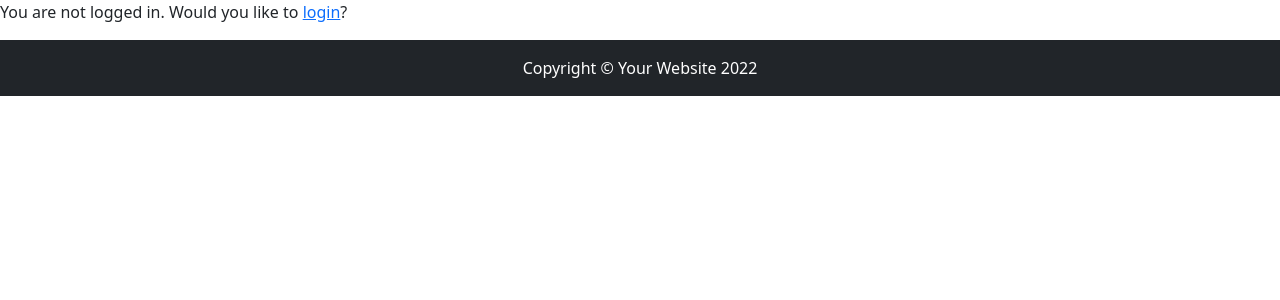
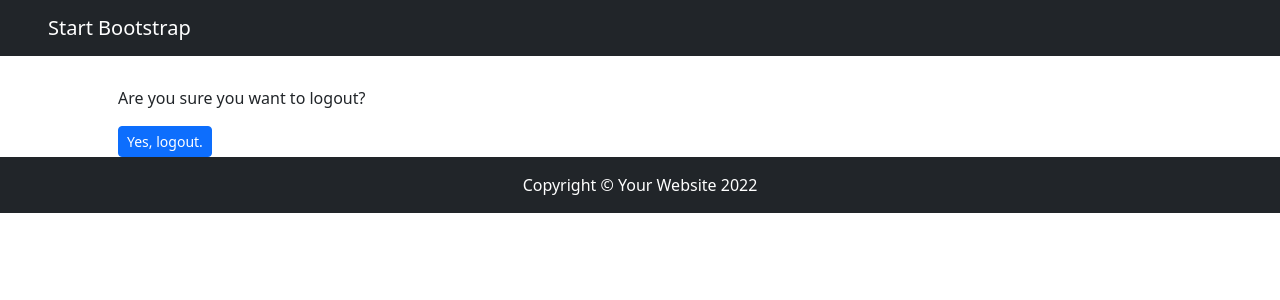
Before and after one commit to Stephen-Nw/nwaukwaPHR, a Django app: page /members/user_logout in a window 1280 px wide. Shown: the top 300 px of the page. Run offline with Django 4.2, Linux system fonts and the light colour scheme; some libraries are stand-ins or nearby versions.

```diff
--- a/templates/members/logout.html
+++ b/templates/members/logout.html
@@ -1,21 +1,63 @@
 {% extends 'base/base.html' %}
+
+
+{% block title %}
+    <title>Logout</title>
+{% endblock title %}
 
 
 {% block content %}
 
-{% if request.user.is_authenticated %}
-<div style='margin-top:30px;'>
+{% include 'navbar.html' %}
+
+<div class="container px-4 px-lg-5">
+
+{% comment %} {% if request.user.is_authenticated %} {% endcomment %}
+{% comment %} <div style='margin-top:30px;'>
     <form action="" method="POST">
     {% csrf_token %}
     <p>Are you sure you want to logout?</p>
     <button type='submit'>Yes, logout.</button>
 
     </form>
-</div>
-{% else %}
-<p>You are not logged in. Would you like to <a href="/login/">login</a>?</p>
-{% endif %}
+</div> {% endcomment %}
 
 
 
+<div style='margin-top:30px;'>
+    <form action="" method="POST">
+    {% csrf_token %}
+    <p>Are you sure you want to logout?</p>
+    {% comment %} <button type='submit'>Yes, logout.</button> {% endcomment %}
+    <button type='submit' class="btn btn-primary btn-sm">Yes, logout.</button>
+
+    </form>
+</div>
+
+
+
+
+
+
+
+{% comment %} <div class="row">
+    <div class="col-12">
+        {{ form.username|as_crispy_field }}
+    </div>
+  </div>
+  <div class="row">
+    <div class="col-12">
+        {{ form.password|as_crispy_field }}
+    </div>
+  </div> {% endcomment %}
+
+{% comment %} {% else %}
+<p>You are not logged in. Would you like to <a href="/login/">login</a>?</p>
+{% endif %} {% endcomment %}
+
+</div>
+
 {% endblock content %}
+
+
+# TODO: Beautify logout page
```
